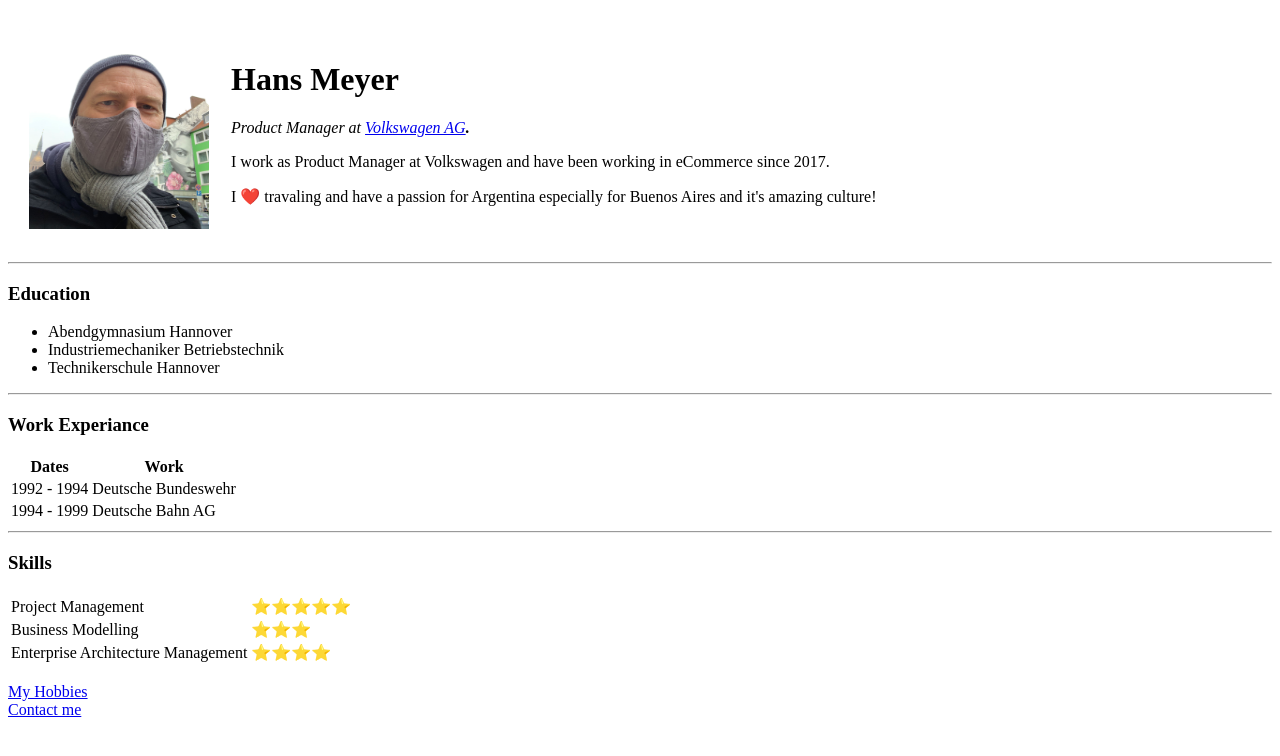
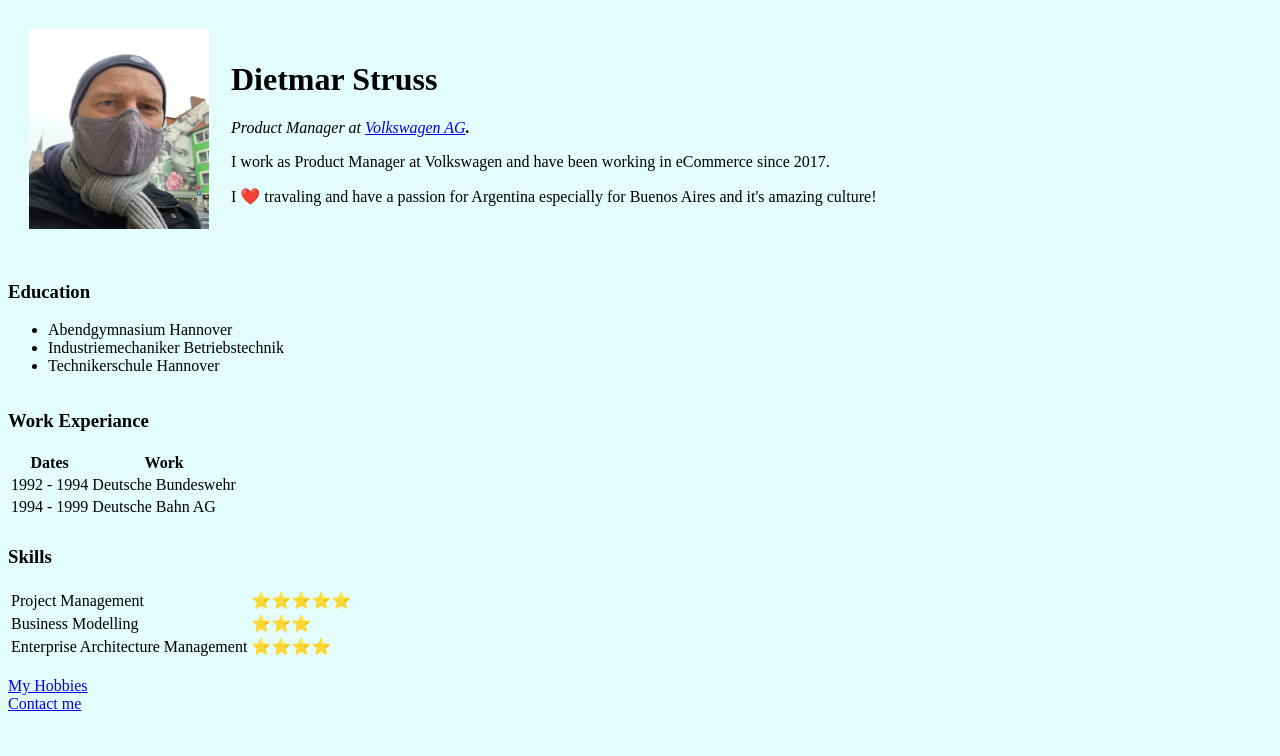
Before and after one commit to strudie-stack/cv, a plain HTML site: page index.html in a window 1280 px wide. Drawn offline with Linux system fonts and the light colour scheme.

Commit message:
Add files via upload

```diff
--- a/index.html
+++ b/index.html
@@ -3,13 +3,25 @@
     <head>
         <meta charset="UTF-8">
         <meta name="viewport" content="width=device-width, initial-scale=1.0">
-        <title>Hans personal site</title>
+        <title>Dietmar personal site</title>
+
+    <style>
+        body {
+            background-color: #e3fdfd;
+        }
+
+        hr {
+            background-color: white;
+            border-style: none;
+        }
+    </style>
+
     </head>
     <body>
         <table cellspacing="20">
             <tr>
                 <td><img src="images/Dietmar.jpeg" width="180" height="200"></td>
-                <td><h1>Hans Meyer</h1>
+                <td><h1>Dietmar Struss</h1>
                     <p><em>Product Manager at <a href="https://www.volkswagen.de/de.html">Volkswagen AG</a><strong>.</strong></em></p>
                     <p>I work as Product Manager at Volkswagen and have been working in eCommerce since 2017.</p>
                     <p>I ❤️ travaling and have a passion for Argentina especially for Buenos Aires and it's amazing culture!</p>
```
